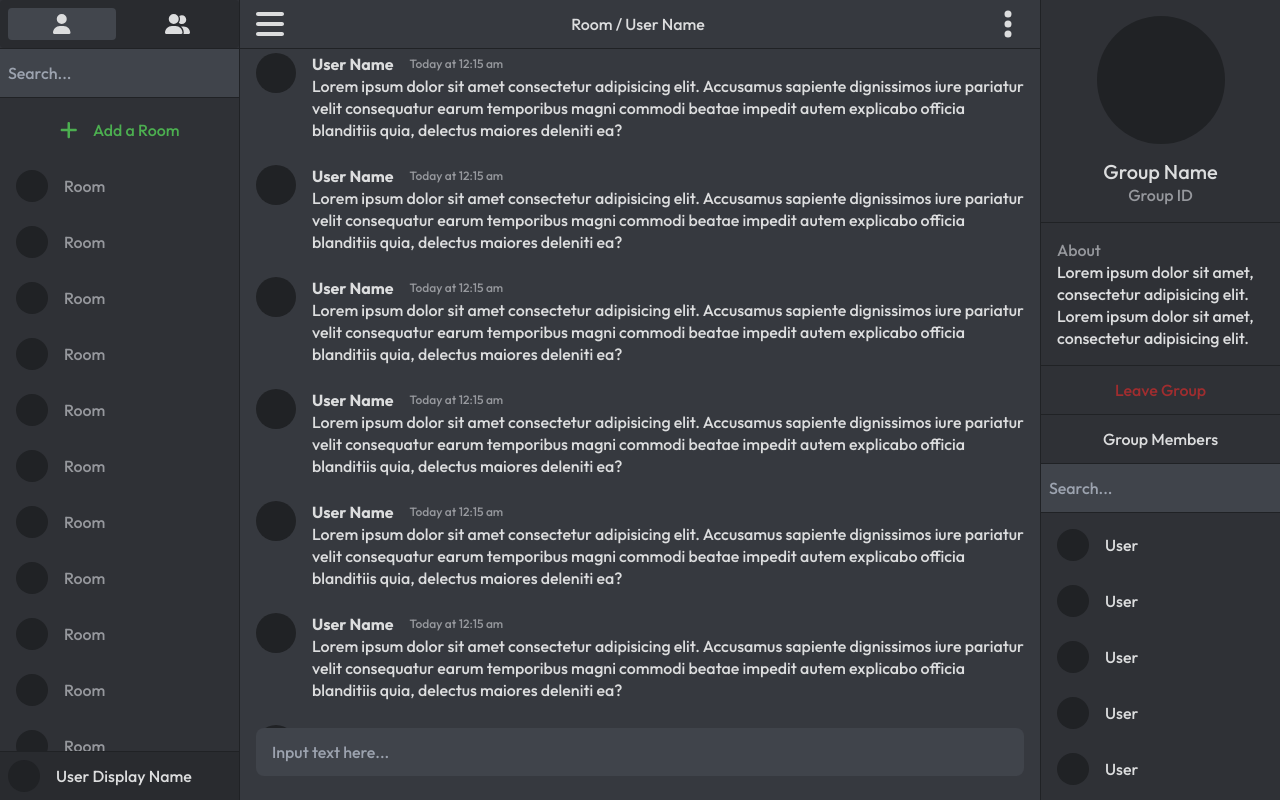
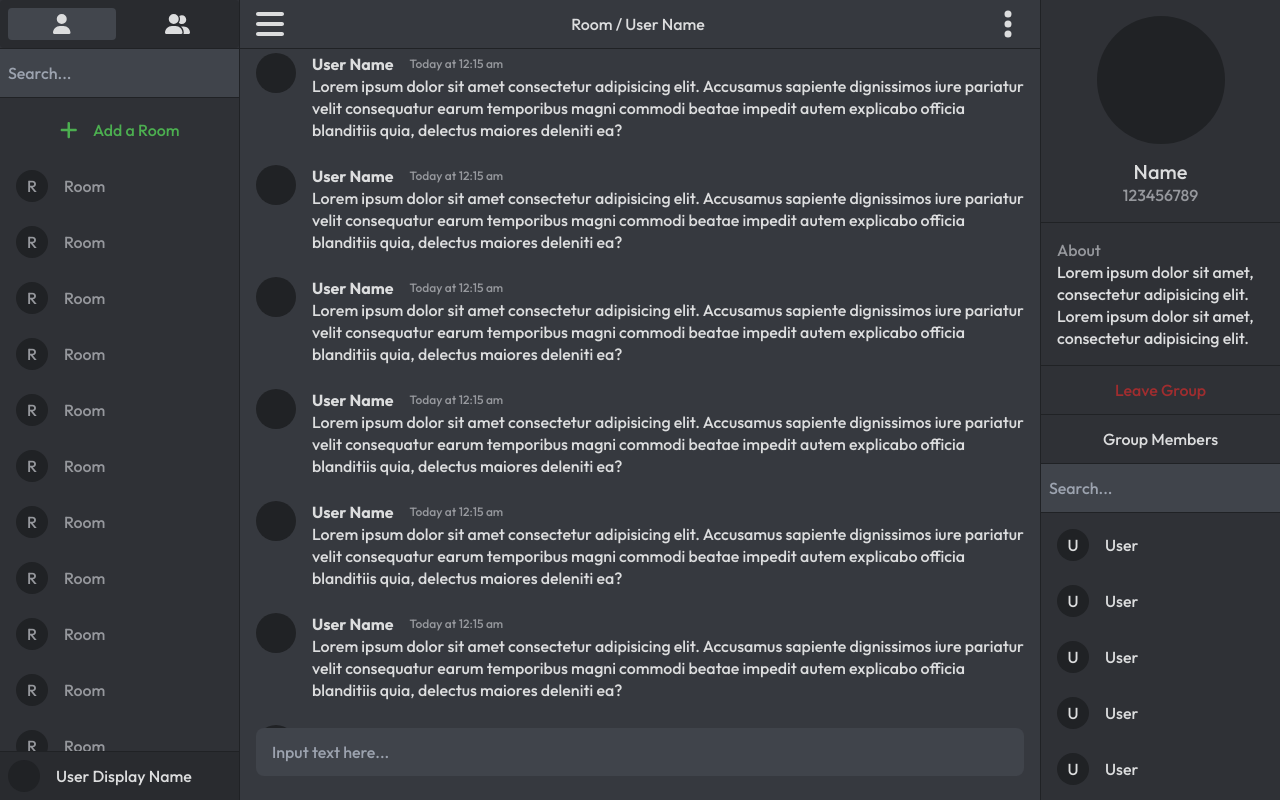
Before and after one commit to OmarAlSeddik/another-chat-app-attempt, a Next.js app: page / in a window 1280 px wide. Built offline with nearby package versions, Linux system fonts and the light colour scheme.

Commit message:
Aside Made More Composite

```diff
--- /dev/null
+++ b/src/components/Aside/About.tsx
@@ -0,0 +1,15 @@
+type PropsType = {
+  about: string;
+};
+
+const About = ({ about }: PropsType) => {
+  return (
+    <div className="p-4">
+      <span className="text-text1">About</span>
+      <br />
+      <span className="select-text">{about}</span>
+    </div>
+  );
+};
+
+export default About;
--- /dev/null
+++ b/src/components/Aside/ButtonContainer.tsx
@@ -0,0 +1,17 @@
+type PropsType = {
+  type: string;
+};
+
+const ButtonContainer = ({ type }: PropsType) => {
+  if (type === "settings") return <div>Settings</div>;
+
+  const text = type === "group" ? "Leave Group" : "Block User";
+
+  return (
+    <span className="cursor-pointer p-[0.8125rem] text-[#a02d2f] hover:text-[#d83c3e]">
+      {text}
+    </span>
+  );
+};
+
+export default ButtonContainer;
--- /dev/null
+++ b/src/components/Aside/Details.tsx
@@ -0,0 +1,16 @@
+type PropsType = {
+  name: string;
+  id: string;
+};
+
+const Details = ({ name, id }: PropsType) => {
+  return (
+    <div className="flex flex-col items-center py-4">
+      <div className="mb-4 h-[8rem] w-[8rem] rounded-[50%] bg-primary1" />
+      <span className="select-text text-large">{name}</span>
+      <span className="cursor-pointer text-text1 hover:text-text3">{id}</span>
+    </div>
+  );
+};
+
+export default Details;
--- /dev/null
+++ b/src/components/Aside/List.tsx
@@ -0,0 +1,39 @@
+type RoomType = { displayName: string; photoUrl: string };
+
+type PropsType = {
+  rooms: Array<RoomType>;
+};
+
+type RoomProps = {
+  photoUrl: string;
+  displayName: string;
+};
+
+const Room = ({ photoUrl, displayName }: RoomProps) => {
+  return (
+    <div className="flex h-12 shrink-0 cursor-pointer gap-4 rounded p-2 hover:bg-primary6">
+      <div className="flex w-8 items-center justify-center rounded-[50%] bg-primary1">
+        {photoUrl}
+      </div>
+      <div className="flex items-center">
+        <span>{displayName}</span>
+      </div>
+    </div>
+  );
+};
+
+const List = ({ rooms }: PropsType) => {
+  return (
+    <div className="scrollbar flex w-full grow flex-col gap-2 overflow-y-scroll p-2">
+      {rooms.map((room, index) => (
+        <Room
+          displayName={room.displayName}
+          photoUrl={room.photoUrl}
+          key={index}
+        />
+      ))}
+    </div>
+  );
+};
+
+export default List;
--- /dev/null
+++ b/src/components/Aside/ListText.tsx
@@ -0,0 +1,12 @@
+type PropsType = { type: string };
+
+const ListText = ({ type }: PropsType) => {
+  let text;
+  if (type === "user") text = "Mutual Groups";
+  if (type === "group") text = "Group Members";
+  if (type === "settings") text = "Blocked Users";
+
+  return <span className="p-[0.8125rem]">{text}</span>;
+};
+
+export default ListText;
--- a/src/components/Aside/Room.tsx
+++ /dev/null
@@ -1,17 +0,0 @@
-type RoomProps = {
-  photoUrl: string;
-  displayName: string;
-};
-
-const Room = ({ photoUrl, displayName }: RoomProps) => {
-  return (
-    <div className="flex h-12 shrink-0 cursor-pointer gap-4 rounded p-2 hover:bg-primary6">
-      <div className="w-8 rounded-[50%] bg-primary1" />
-      <div className="flex items-center">
-        <span>{displayName}</span>
-      </div>
-    </div>
-  );
-};
-
-export default Room;
--- a/src/components/Aside/SearchInput.tsx
+++ b/src/components/Aside/SearchInput.tsx
@@ -5,7 +5,6 @@ const SearchInput = () => {
         className="flex h-12 w-full flex-shrink-0 items-center bg-primary5 px-2 outline-none"
         placeholder="Search..."
       />
-      <hr className="w-full border-primary1" />
     </>
   );
 };
--- a/src/components/Aside/index.tsx
+++ b/src/components/Aside/index.tsx
@@ -1,70 +1,49 @@
-import Room from "./Room";
+import About from "./About";
+import ButtonContainer from "./ButtonContainer";
+import Details from "./Details";
+import List from "./List";
+import ListText from "./ListText";
 import SearchInput from "./SearchInput";
 
 const Aside = () => {
   const rooms = [
-    { displayName: "User", photoUrl: "User" },
-    { displayName: "User", photoUrl: "User" },
-    { displayName: "User", photoUrl: "User" },
-    { displayName: "User", photoUrl: "User" },
-    { displayName: "User", photoUrl: "User" },
-    { displayName: "User", photoUrl: "User" },
-    { displayName: "User", photoUrl: "User" },
-    { displayName: "User", photoUrl: "User" },
-    { displayName: "User", photoUrl: "User" },
-    { displayName: "User", photoUrl: "User" },
-    { displayName: "User", photoUrl: "User" },
-    { displayName: "User", photoUrl: "User" },
-    { displayName: "User", photoUrl: "User" },
-    { displayName: "User", photoUrl: "User" },
-    { displayName: "User", photoUrl: "User" },
-    { displayName: "User", photoUrl: "User" },
-    { displayName: "User", photoUrl: "User" },
-    { displayName: "User", photoUrl: "User" },
-    { displayName: "User", photoUrl: "User" },
-    { displayName: "User", photoUrl: "User" },
-    { displayName: "User", photoUrl: "User" },
-    { displayName: "User", photoUrl: "User" },
-    { displayName: "User", photoUrl: "User" },
-    { displayName: "User", photoUrl: "User" },
-    { displayName: "User", photoUrl: "User" },
+    { displayName: "User", photoUrl: "U" },
+    { displayName: "User", photoUrl: "U" },
+    { displayName: "User", photoUrl: "U" },
+    { displayName: "User", photoUrl: "U" },
+    { displayName: "User", photoUrl: "U" },
+    { displayName: "User", photoUrl: "U" },
+    { displayName: "User", photoUrl: "U" },
+    { displayName: "User", photoUrl: "U" },
+    { displayName: "User", photoUrl: "U" },
+    { displayName: "User", photoUrl: "U" },
+    { displayName: "User", photoUrl: "U" },
+    { displayName: "User", photoUrl: "U" },
+    { displayName: "User", photoUrl: "U" },
+    { displayName: "User", photoUrl: "U" },
+    { displayName: "User", photoUrl: "U" },
+    { displayName: "User", photoUrl: "U" },
   ];
+
+  const type = "group";
+  const id = "123456789";
+  const name = "Name";
+  const about =
+    "Lorem ipsum dolor sit amet, consectetur adipisicing elit. Lorem ipsum dolor sit amet, consectetur adipisicing elit.";
 
   return (
     <div className="flex w-[15rem] flex-shrink-0 flex-col items-center border-l border-primary1 bg-primary3">
-      <div className="flex flex-col items-center py-4">
-        <div className="mb-4 h-[8rem] w-[8rem] rounded-[50%] bg-primary1" />
-        <span className="select-text text-large">Group Name</span>
-        <span className="cursor-pointer text-text1 hover:text-text3">
-          Group ID
-        </span>
-      </div>
+      <Details name={name} id={id} />
       <hr className="w-full border-primary1" />
-      <div className="p-4">
-        <span className="text-text1">About</span>
-        <br />
-        <span className="select-text">
-          Lorem ipsum dolor sit amet, consectetur adipisicing elit. Lorem ipsum
-          dolor sit amet, consectetur adipisicing elit.
-        </span>
-      </div>
+      <About about={about} />
       <hr className="w-full border-primary1" />
-      <span className="cursor-pointer p-[0.8125rem] text-[#a02d2f] hover:text-[#d83c3e]">
-        Leave Group
-      </span>
+      <ButtonContainer type={type} />
       <hr className="w-full border-primary1" />
-      <span className="p-[0.8125rem]">Group Members</span>
+      <ListText type={type} />
       <hr className="w-full border-primary1" />
       <SearchInput />
-      <div className="scrollbar flex w-full grow flex-col gap-2 overflow-y-scroll p-2">
-        {rooms.map((room, index) => (
-          <Room
-            displayName={room.displayName}
-            photoUrl={room.photoUrl}
-            key={index}
-          />
-        ))}
-      </div>
+      <hr className="w-full border-primary1" />
+      <List rooms={rooms} />
     </div>
   );
 };
--- a/src/components/Navbar/NavBody.tsx
+++ b/src/components/Navbar/NavBody.tsx
@@ -4,31 +4,27 @@ import Room from "./Room";
 
 const NavBody = () => {
   const rooms = [
-    { displayName: "Room", photoUrl: "Room" },
-    { displayName: "Room", photoUrl: "Room" },
-    { displayName: "Room", photoUrl: "Room" },
-    { displayName: "Room", photoUrl: "Room" },
-    { displayName: "Room", photoUrl: "Room" },
-    { displayName: "Room", photoUrl: "Room" },
-    { displayName: "Room", photoUrl: "Room" },
-    { displayName: "Room", photoUrl: "Room" },
-    { displayName: "Room", photoUrl: "Room" },
-    { displayName: "Room", photoUrl: "Room" },
-    { displayName: "Room", photoUrl: "Room" },
-    { displayName: "Room", photoUrl: "Room" },
-    { displayName: "Room", photoUrl: "Room" },
-    { displayName: "Room", photoUrl: "Room" },
-    { displayName: "Room", photoUrl: "Room" },
-    { displayName: "Room", photoUrl: "Room" },
-    { displayName: "Room", photoUrl: "Room" },
-    { displayName: "Room", photoUrl: "Room" },
-    { displayName: "Room", photoUrl: "Room" },
-    { displayName: "Room", photoUrl: "Room" },
-    { displayName: "Room", photoUrl: "Room" },
-    { displayName: "Room", photoUrl: "Room" },
-    { displayName: "Room", photoUrl: "Room" },
-    { displayName: "Room", photoUrl: "Room" },
-    { displayName: "Room", photoUrl: "Room" },
+    { displayName: "Room", photoUrl: "R" },
+    { displayName: "Room", photoUrl: "R" },
+    { displayName: "Room", photoUrl: "R" },
+    { displayName: "Room", photoUrl: "R" },
+    { displayName: "Room", photoUrl: "R" },
+    { displayName: "Room", photoUrl: "R" },
+    { displayName: "Room", photoUrl: "R" },
+    { displayName: "Room", photoUrl: "R" },
+    { displayName: "Room", photoUrl: "R" },
+    { displayName: "Room", photoUrl: "R" },
+    { displayName: "Room", photoUrl: "R" },
+    { displayName: "Room", photoUrl: "R" },
+    { displayName: "Room", photoUrl: "R" },
+    { displayName: "Room", photoUrl: "R" },
+    { displayName: "Room", photoUrl: "R" },
+    { displayName: "Room", photoUrl: "R" },
+    { displayName: "Room", photoUrl: "R" },
+    { displayName: "Room", photoUrl: "R" },
+    { displayName: "Room", photoUrl: "R" },
+    { displayName: "Room", photoUrl: "R" },
+    { displayName: "Room", photoUrl: "R" },
   ];
 
   return (
--- a/src/components/Navbar/Room.tsx
+++ b/src/components/Navbar/Room.tsx
@@ -6,7 +6,9 @@ type RoomProps = {
 const Room = ({ photoUrl, displayName }: RoomProps) => {
   return (
     <div className="flex h-12 shrink-0 cursor-pointer gap-4 rounded p-2 text-text1 hover:bg-primary6 hover:text-text3">
-      <div className="w-8 rounded-[50%] bg-primary1" />
+      <div className="flex w-8 items-center justify-center rounded-[50%] bg-primary1">
+        {photoUrl}
+      </div>
       <div className="flex items-center">
         <span>{displayName}</span>
       </div>
```
